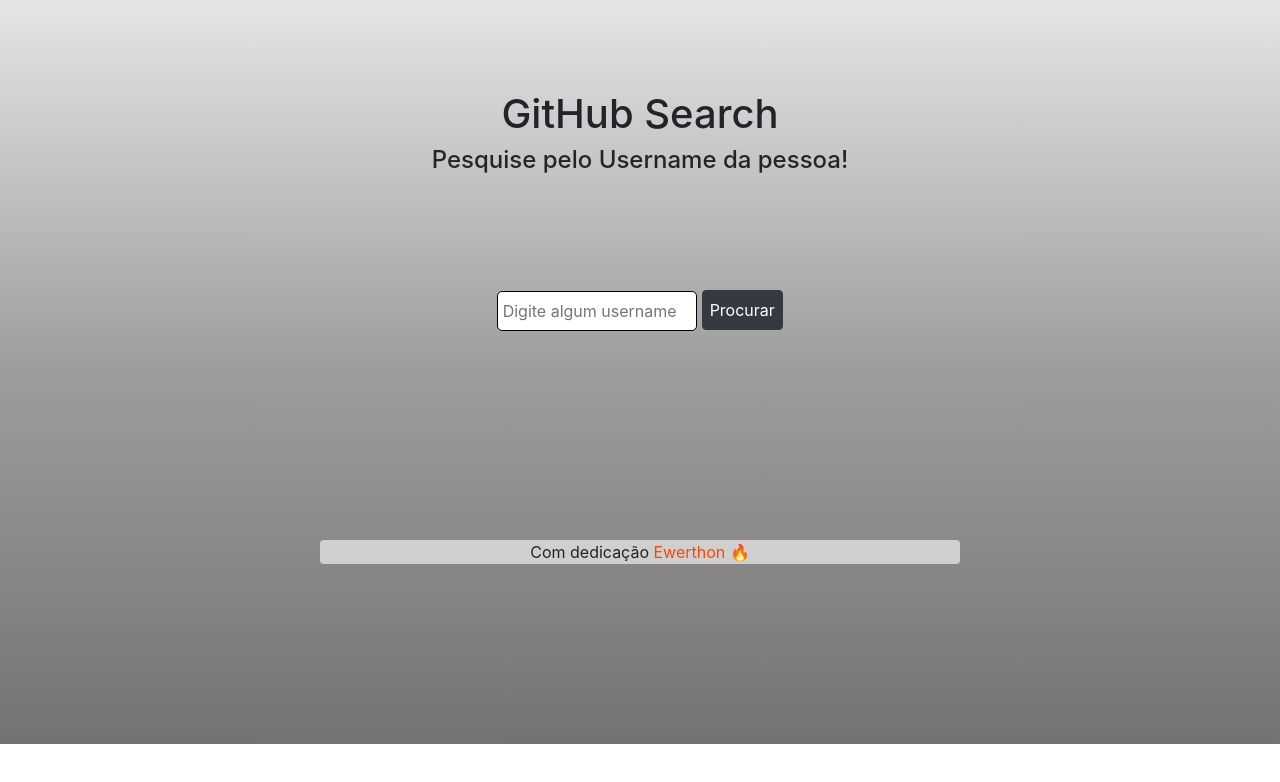
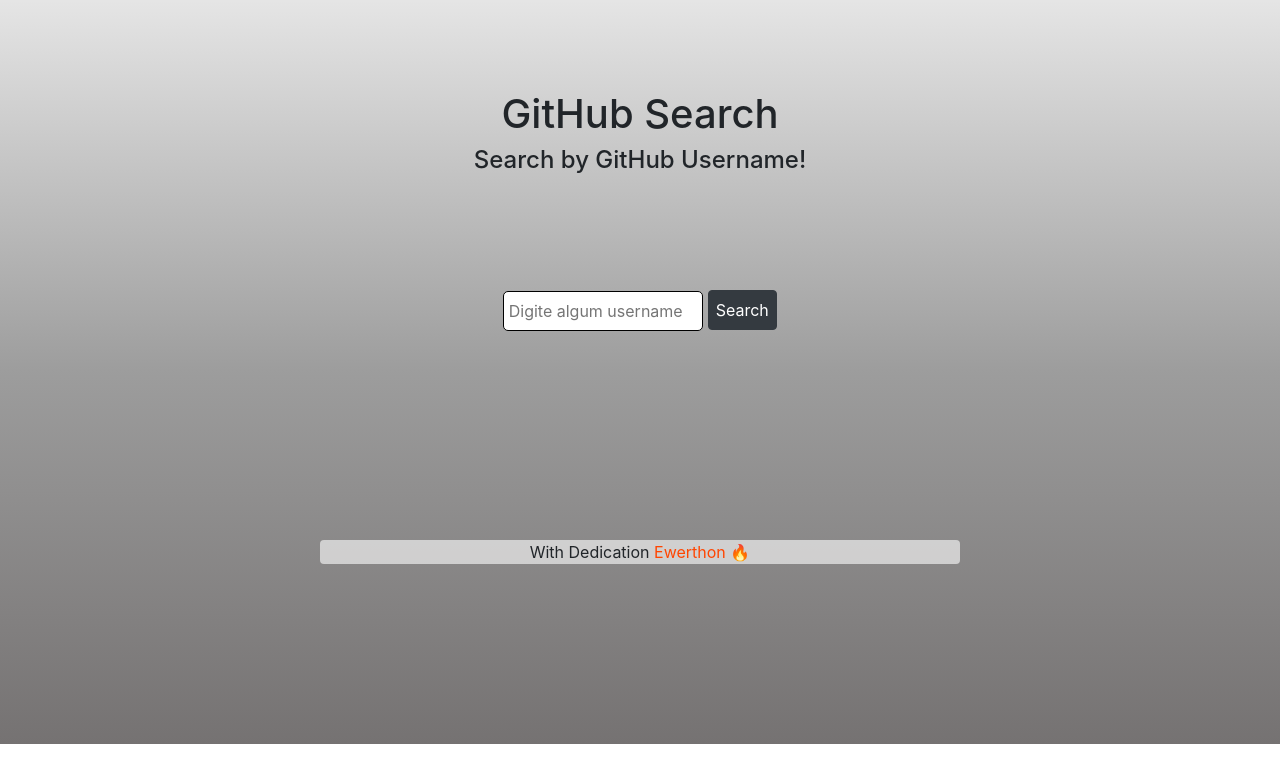
Before and after one commit to EwerthonDev/GitHub-Profile-Search, a plain HTML site: page github_api_ex/index.html in a window 1280 px wide. Drawn offline with nearby package versions, Linux system fonts and the light colour scheme.

Commit message:
Update index.html

```diff
--- a/github_api_ex/index.html
+++ b/github_api_ex/index.html
@@ -11,12 +11,12 @@
 <body>
     <header id="cabecalho">
         <h1>GitHub Search</h1>
-        <h4>Pesquise pelo Username da pessoa!</h4>
+        <h4>Search by GitHub Username!</h4>
     </header>
     <section id="busca">
         <div class="elementos_busca">
             <input type="text" placeholder=" Digite algum username" name="username">
-            <button type="submit" class="btn btn-dark" name="buscar">Procurar</button>
+            <button type="submit" class="btn btn-dark" name="buscar">Search</button>
         </div>
     </section>
     <section id="res">
@@ -26,7 +26,7 @@
     </section>
     <footer id="rodape">
         <div class="msg">
-            <p>Com dedicação <a target="_blank" href="https://github.com/ewerthondev">Ewerthon</a> 🔥</p>
+            <p>With Dedication <a target="_blank" href="https://github.com/ewerthondev">Ewerthon</a> 🔥</p>
         </div>
     </footer>
 
```
